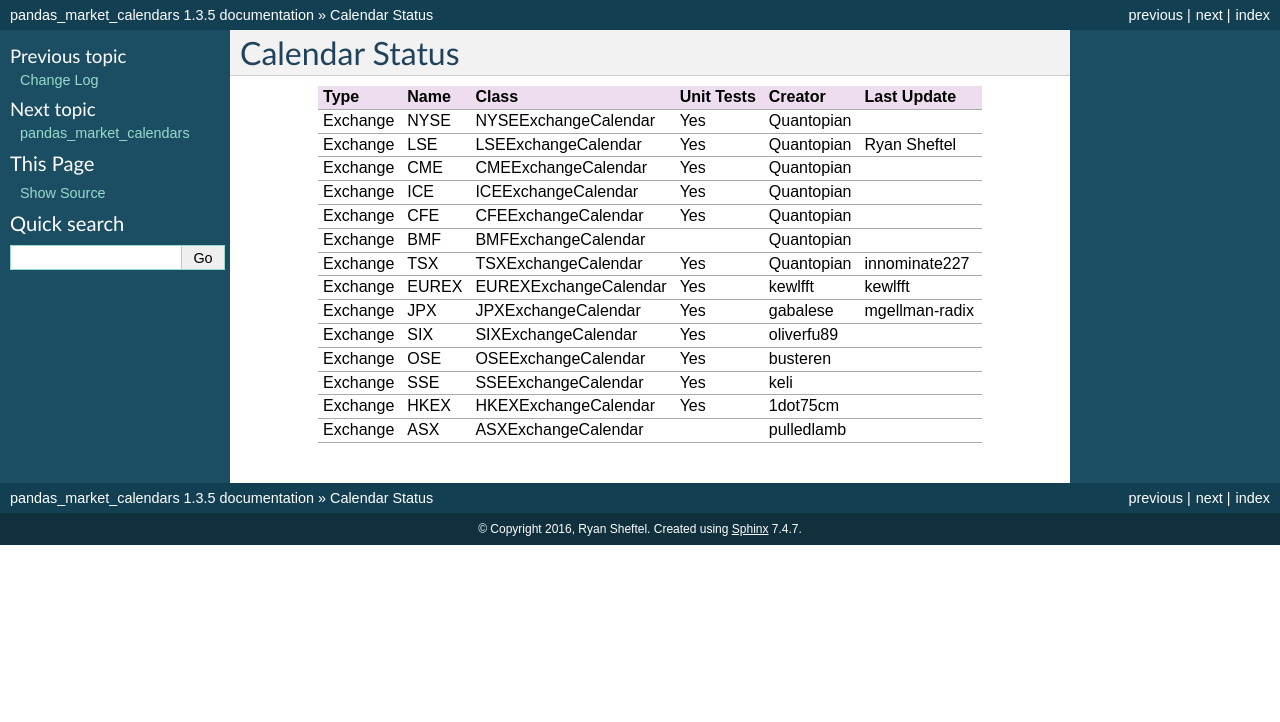
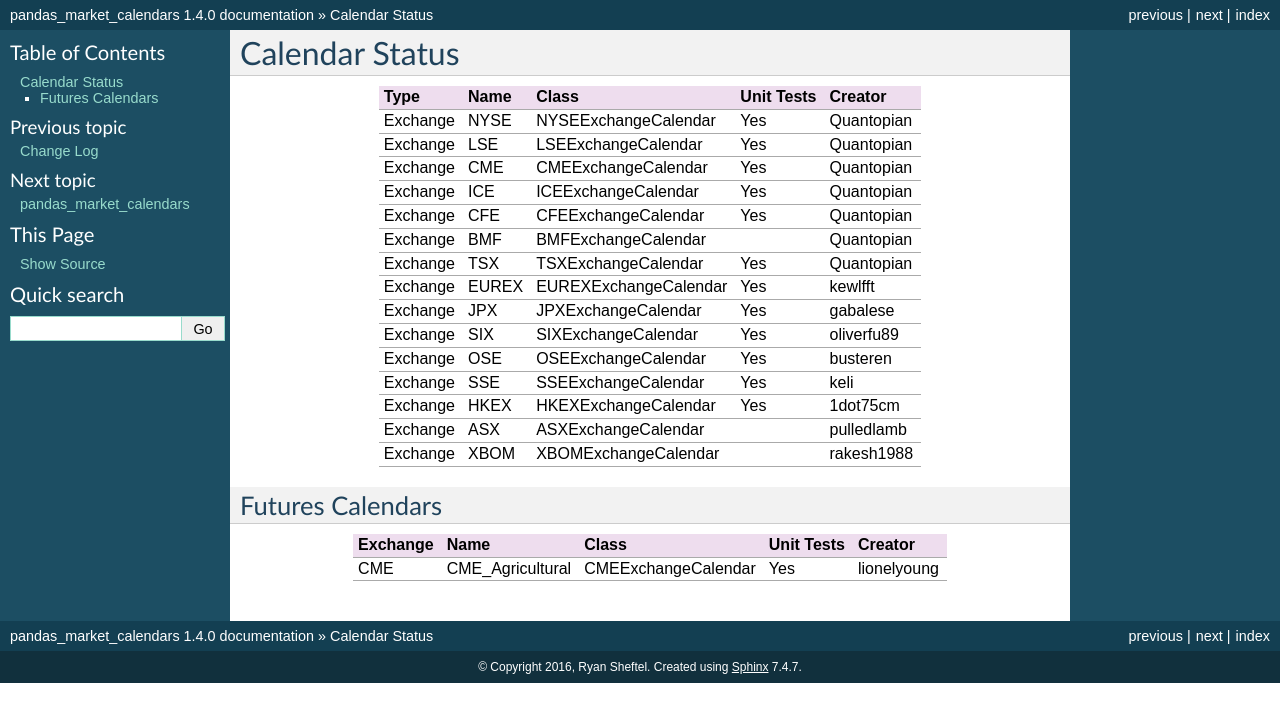
Before and after one commit to rsheftel/pandas_market_calendars, a Sphinx documentation site: the page built from docs/calendars.rst, in a window 1280 px wide. Shown: the top 722 px of the page. Built offline with Sphinx 7.4.7, drawn with Linux system fonts in a browser that asks for light colours.

Commit message:
Update docs and prepare for v1.4

```diff
--- a/docs/calendars.rst
+++ b/docs/calendars.rst
@@ -1,21 +1,30 @@
 Calendar Status
 ===============
 
-========= ====== ===================== ============ ========== ==============
- Type      Name         Class           Unit Tests   Creator    Last Update
-========= ====== ===================== ============ ========== ==============
+========= ====== ===================== ============ ==========
+ Type      Name         Class           Unit Tests   Creator
+========= ====== ===================== ============ ==========
 Exchange  NYSE   NYSEExchangeCalendar    Yes        Quantopian
-Exchange  LSE    LSEExchangeCalendar     Yes        Quantopian  Ryan Sheftel
+Exchange  LSE    LSEExchangeCalendar     Yes        Quantopian
 Exchange  CME    CMEExchangeCalendar     Yes        Quantopian
 Exchange  ICE    ICEExchangeCalendar     Yes        Quantopian
 Exchange  CFE    CFEExchangeCalendar     Yes        Quantopian
 Exchange  BMF    BMFExchangeCalendar                Quantopian
-Exchange  TSX    TSXExchangeCalendar     Yes        Quantopian innominate227
-Exchange  EUREX  EUREXExchangeCalendar   Yes        kewlfft    kewlfft
-Exchange  JPX    JPXExchangeCalendar     Yes        gabalese   mgellman-radix
+Exchange  TSX    TSXExchangeCalendar     Yes        Quantopian
+Exchange  EUREX  EUREXExchangeCalendar   Yes        kewlfft
+Exchange  JPX    JPXExchangeCalendar     Yes        gabalese
 Exchange  SIX    SIXExchangeCalendar     Yes        oliverfu89
 Exchange  OSE    OSEExchangeCalendar     Yes        busteren
 Exchange  SSE    SSEExchangeCalendar     Yes        keli
 Exchange  HKEX   HKEXExchangeCalendar    Yes        1dot75cm
 Exchange  ASX    ASXExchangeCalendar                pulledlamb
-========= ====== ===================== ============ ========== ==============
+Exchange  XBOM   XBOMExchangeCalendar               rakesh1988
+========= ====== ===================== ============ ==========
+
+Futures Calendars
+#################
+========== ================ ===================== ============ ==========
+ Exchange        Name             Class           Unit Tests    Creator
+========== ================ ===================== ============ ==========
+CME        CME_Agricultural   CMEExchangeCalendar    Yes       lionelyoung
+========== ================ ===================== ============ ==========
--- a/docs/change_log.rst
+++ b/docs/change_log.rst
@@ -122,3 +122,9 @@
 - Remove support for Python 3.4 based on underlying packages removing support for v3.4
 - Added ASXExchangeCalendar from PR #85
 - Fixes to UK holidays in #84
+
+1.4 (6/9/20)
+~~~~~~~~~~~~
+- Added product specific contract calendars for CME futures exchange
+- First calendar is the CME Agricultural calendar
+- Add the Bombay exchange (XBOM) from #96
--- a/docs/usage.rst
+++ b/docs/usage.rst
@@ -666,7 +666,7 @@
     </div>
 
 Use holidays in numpy
-~~~~~~~~~~~~~~~~~~~~~
+---------------------
 
 This will use your exchange calendar in numpy to add business days
 
--- a/setup.py
+++ b/setup.py
@@ -9,7 +9,7 @@
 from setuptools import find_packages, setup
 
 # version
-VERSION = '1.3.5'
+VERSION = '1.4.0'
 
 # requirements
 REQUIRED_PYTHON = '>=3.5.0'
```
